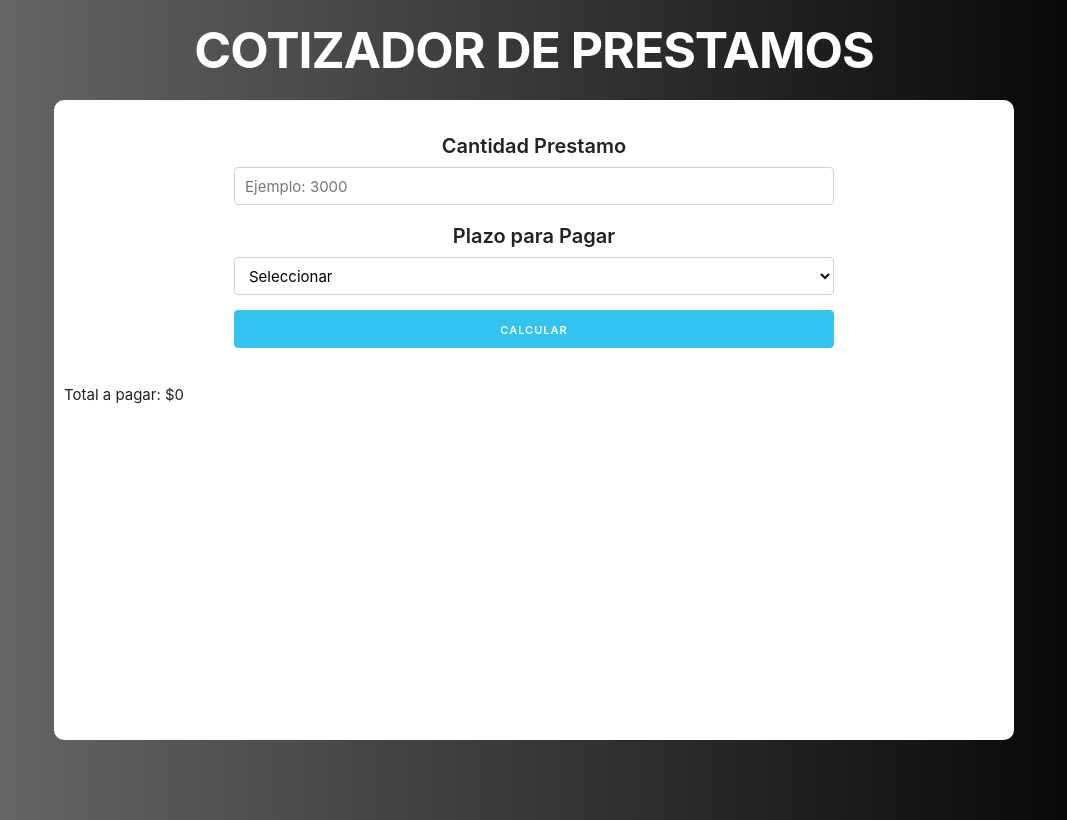
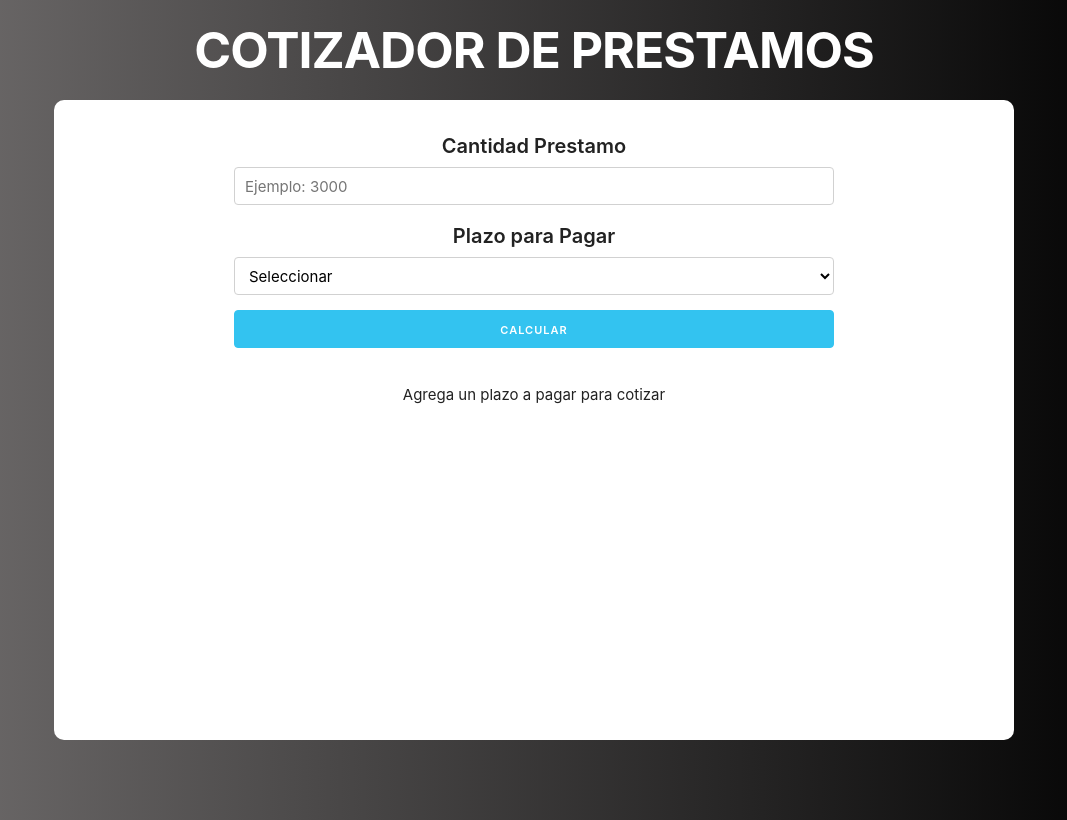
Before and after one commit to agusahumada/Cotizador-de-prestamos-con-Reactjs, a React (Create React App) app in the folder loans/: page / in a window 1280 px wide. Shown: the whole page, without its empty margins (106-1173 px from the left). Built offline with nearby package versions, Linux system fonts and the light colour scheme.

Commit message:
Conditional Components loading

```diff
--- a/loans/src/App.js
+++ b/loans/src/App.js
@@ -1,6 +1,8 @@
 import React, { Fragment, useState } from 'react';
 import Header from './components/Header';
 import Form from './components/Form';
+import Message from './components/Message';
+import Result from './components/Result';
 
 function App() {
 
@@ -8,6 +10,13 @@ function App() {
     const [quantity, saveQuantity] = useState(0);
     const [term, saveTerm] = useState("");
     const [total, saveTotal] = useState(0);
+
+    let component;
+    if (total === 0) {
+      component = <Message/>
+    }else{
+      component = <Result/>
+    }
 
   return (
     <Fragment>
@@ -23,7 +32,9 @@ function App() {
           total = {total}
           saveTotal = {saveTotal}
         />
-      <p>Total a pagar: ${total}</p>
+        <div className="messages">
+          {component}
+        </div>
       </div>
     </Fragment>
   );
--- /dev/null
+++ b/loans/src/components/Message.js
@@ -0,0 +1,7 @@
+import React from 'react';
+
+const Message = () => (
+    <p>Agrega un plazo a pagar para cotizar</p>
+)
+
+export default Message;
--- /dev/null
+++ b/loans/src/components/Result.js
@@ -0,0 +1,9 @@
+import React from 'react';
+
+const Result = () => {
+    return (
+        <h1>Desde resultado</h1>
+     );
+}
+
+export default Result;
--- a/loans/src/index.css
+++ b/loans/src/index.css
@@ -30,10 +30,10 @@ form, .mensajes {
   max-width: 600px;
   margin: 0 auto;
 }
-.mensajes {
+.messages {
   text-align: center;
 }
-.resultado {
+.result {
   border: 2px solid #00b0d7;
   padding: 3rem 0;
 }
```
